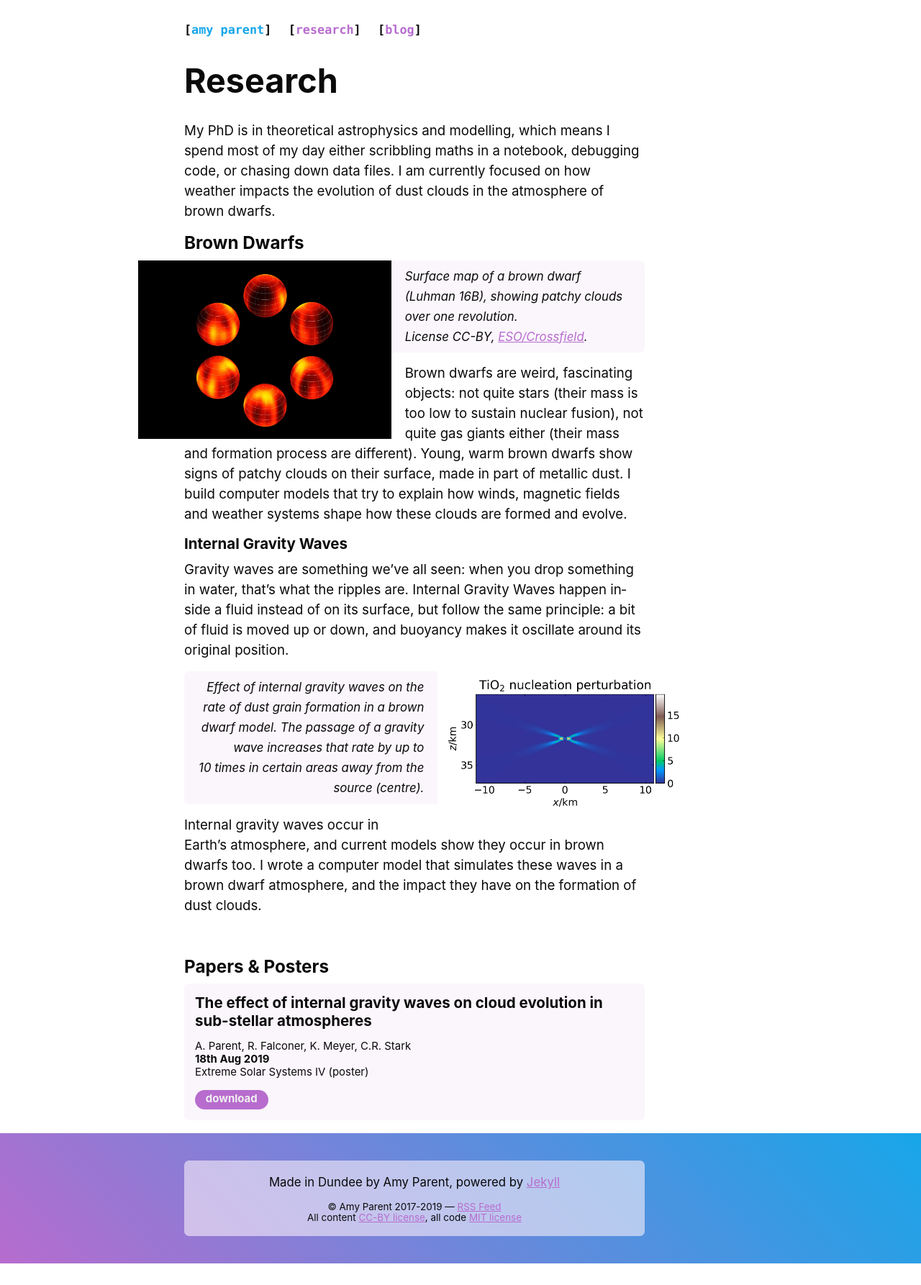
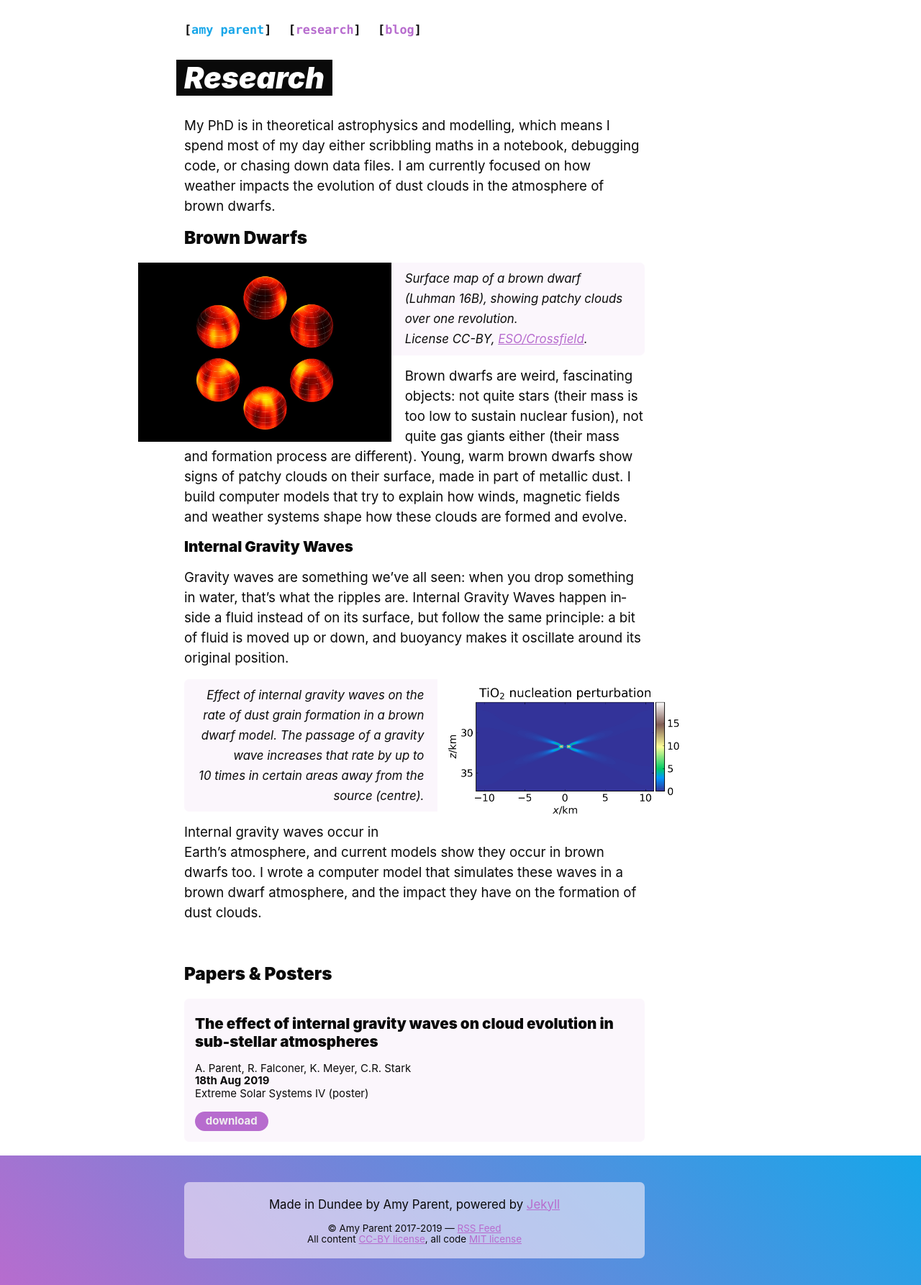
Before and after one commit to amyinorbit/amyinorbit.github.io, a Jekyll site: the page built from research.md, in a window 1280 px wide. Shown: the whole page at 72% size. Built offline with Jekyll 4.4.1, drawn with Linux system fonts in a browser that asks for light colours; before the commit the page ends 1756 px from its top, so only the background shows below that.

Commit message:
Add bolder large titles

```diff
--- a/_sass/base/colors.scss
+++ b/_sass/base/colors.scss
@@ -1,6 +1,6 @@
 $color-accent1: rgb(183, 108, 206);
 $color-accent2: rgb(23, 166, 233); // a lovely deep blue
-$color-accent3: rgb(65,156,119); // a lovely deep turquoise
+$color-accent3: rgb(253, 248, 102); // a lovely deep turquoise
 
 $color-background-light: rgb(255, 255, 255);
 $color-background-sec-light: rgba(mix($color-background-light, $color-accent1, 90%), 0.6);
--- a/_sass/base/fonts.scss
+++ b/_sass/base/fonts.scss
@@ -7,7 +7,7 @@ $font-mono:  "SFMono-Regular", "Consolas", "Liberation Mono", "Menlo", monospace
 
 $size-base: 14pt;
 
-$size-large-title: 2.5rem;
+$size-large-title: 2.2rem;
 $size-title-1: 1.6rem;
 $size-title-2: 1.3rem;
 $size-title-3: 1.1rem;
--- a/_sass/components/archive.scss
+++ b/_sass/components/archive.scss
@@ -37,6 +37,7 @@ div.post-tile {
 }
 
 a.post-link {
+    font-style: italic;
     text-decoration: none;
     font-weight: 700;
 }
--- a/_sass/components/objects.scss
+++ b/_sass/components/objects.scss
@@ -10,6 +10,7 @@ img + br + em, img + em {
     display: block;
     text-align: center;
     font-size: $size-caption;
+    color: var(--color-bac);
     background: var(--color-background-sec);
     border-radius: 5pt;
     padding: .5em;
--- a/_sass/components/typography.scss
+++ b/_sass/components/typography.scss
@@ -18,20 +18,32 @@ body {
 	font-feature-settings: "kern" 1, "onum" 1, "liga" 1;
 }
 
-h1, h2, h3, h4, h5, h6 {
-    font-family: $font-heading;
-    font-weight: 700;
-    margin: 0 0 0.5rem 0;
-    line-height: 1.2em;
-}
-
 h1 { font-size: $size-title-1; }
-h1.large-title { font-size: $size-large-title; }
 h2 { font-size: $size-title-2; }
 h3 { font-size: $size-title-3; }
 h4 { font-size: $size-headline; }
 h5 { font-size: $size-headline; }
 h6 { font-size: $size-headline; }
+
+h1.large-title {
+    display: inline;
+    font-size: $size-large-title;
+
+    margin-left: -0.6rem;
+    margin-right: -0.6em;
+    padding: 0 0.6rem;
+
+    color: var(--color-background);
+    background: var(--color-primary);
+    font-style: italic;
+}
+
+h1, h2, h3, h4, h5, h6 {
+    font-family: $font-heading;
+    font-weight: 900;
+    line-height: 1.2em;
+    margin: 0.4em 0 0.8em 0;
+}
 
 .gui, .gui * {
     font-family: $font-heading;
@@ -50,6 +62,8 @@ em {
 }
 
 strong {
+    color: $color-primary-light;
+    background: $color-accent3;
     font-weight: 600;
 }
 
```
